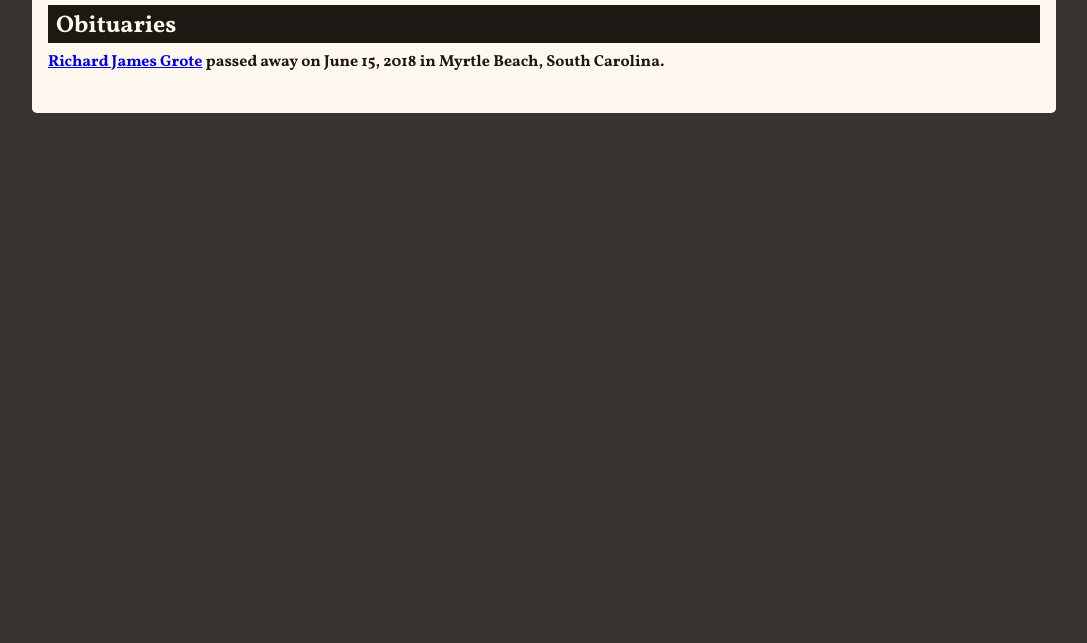
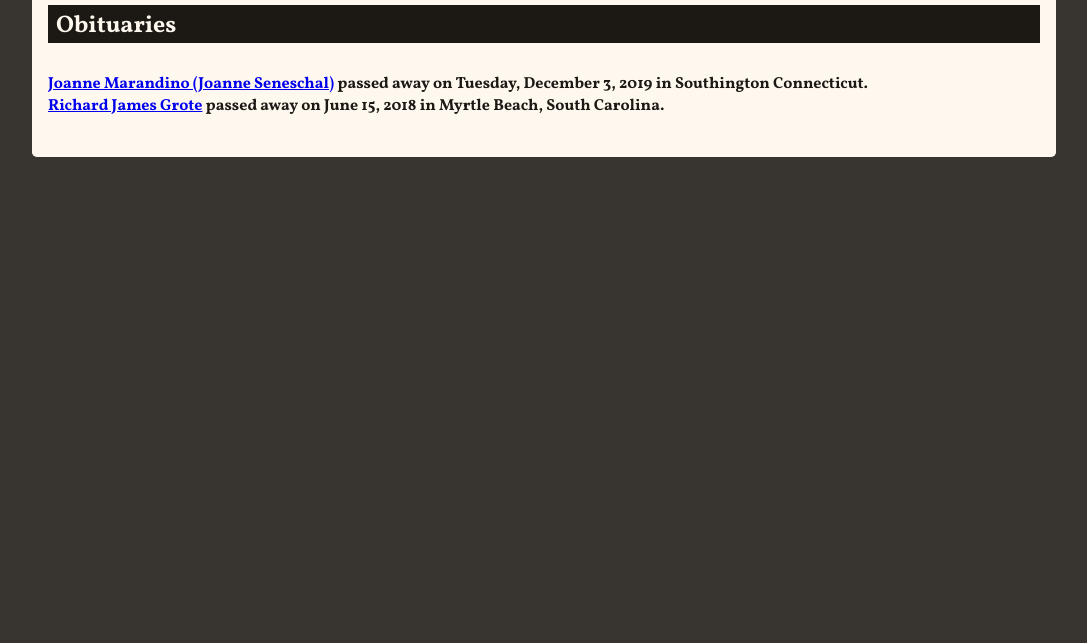
Before and after one commit to russellballestrini/ourmemorysite.com, a plain HTML site: page index.html in a window 1280 px wide. Shown: the part 157-800 px from the top of the page, without its empty margins (96-1183 px from the left). Drawn offline with Linux system fonts and the light colour scheme.

Commit message:
entry on homepage 	modified:   index.html

```diff
--- a/index.html
+++ b/index.html
@@ -29,6 +29,9 @@
   <section class="newspaper-frontpage-obituaries">
     <h1 class="no-top-margin">Obituaries</h1>
     <p class="newspaper-articles-ingress no-top-margin">
+    <br/>
+    <a href="/joanne-seneschal-marandino">Joanne Marandino (Joanne Seneschal)</a> passed away on Tuesday, December 3, 2019 in Southington Connecticut.
+    <br/>
     <a href="/richard-james-grote">Richard James Grote</a> passed away on June 15, 2018 in Myrtle Beach, South Carolina.
     </p>
 
```
